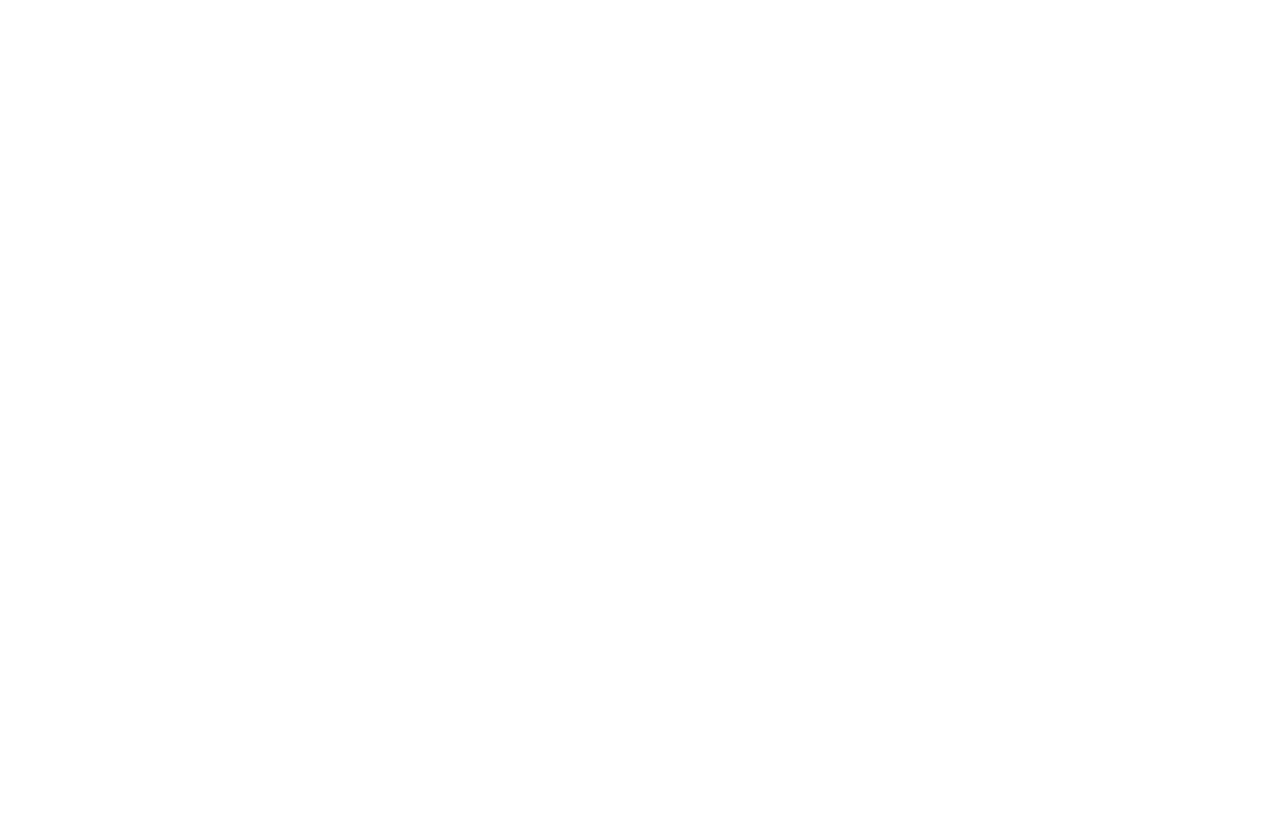
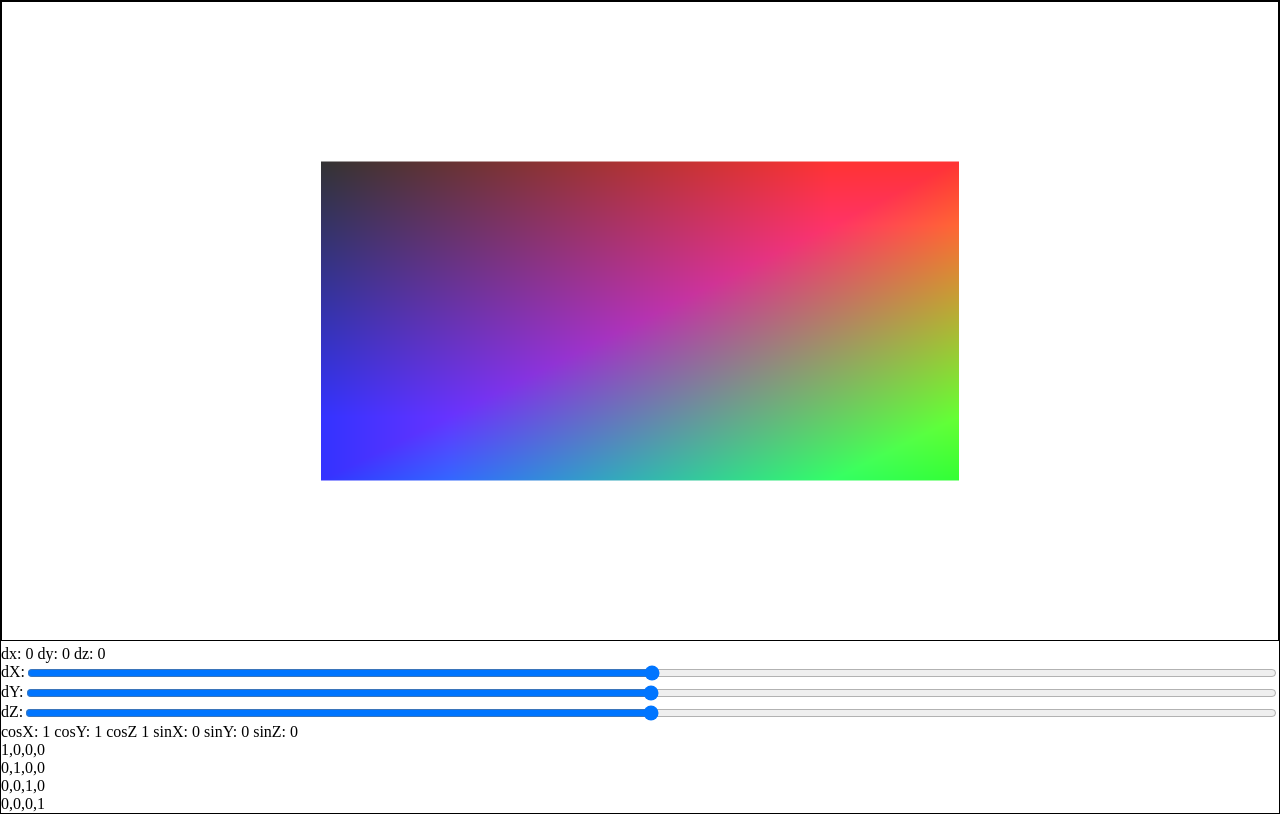
Before and after one commit to theBESToloch/webjl, a plain HTML site: page index.html in a window 1280 px wide. Drawn offline with Linux system fonts and the light colour scheme; animation ran at ten frames a second.

Commit message:
камера. v1

```diff
--- a/index.html
+++ b/index.html
@@ -10,6 +10,18 @@
 </head>
 <body>
     <canvas id="canvas"></canvas>
+    <div id="info"></div>
+    <div class="angel">
+        <label for="dx">dX:</label><input id="dx" type="range" max="180" min="-180" step="1" value="0"/>
+    </div>
+    <div class="angel">
+        <label for="dY">dY:</label><input id="dy" type="range" max="180" min="-180" step="1" value="0"/>
+    </div>
+    <div class="angel">
+        <label for="dY">dZ:</label><input id="dz" type="range" max="180" min="-180" step="1" value="0"/>
+    </div>
+    <div id="additional"></div>
+
     <script id="shader-fs" type="x-shader/x-fragment">
         void main(void) {
           gl_FragColor = vec4(1.0, 1.0, 1.0, 1.0);
@@ -25,6 +37,6 @@
           gl_Position = uPMatrix * uMVMatrix * vec4(aVertexPosition, 1.0);
         }
       </script>
-    <script src='main.js'></script>
+    <script src='main1.js'></script>
 </body>
 </html>
--- a/main.css
+++ b/main.css
@@ -1,4 +1,16 @@
-body, #canvas{
+body, #canvas {
     width: 100%;
     height: 100%;
+    border: 1px solid black;
+    margin: 0;
+    padding: 0;
+    box-sizing: border-box;
 }
+
+.angel {
+    display: flex;
+}
+
+.angel > input {
+    width: 100%;
+}
--- /dev/null
+++ b/main1.js
@@ -0,0 +1,303 @@
+let canvas = document.getElementById("canvas");
+let info = document.getElementById("info");
+let additional = document.getElementById("additional");
+let width = canvas.clientWidth;
+let height = canvas.clientHeight;
+
+canvas.width = width;
+canvas.height = height;
+
+let vertexShaderText = "\n" +
+    "attribute vec3 vertexPosition;\n" +
+    "attribute vec3 vertexColor;\n" +
+
+    "uniform mat4 uPMatrix;\n" +
+    "uniform mat4 uViewMatrix;\n" +
+
+    "uniform vec4 uPosVec;\n" +
+
+    "varying vec3 fragColor;\n" +
+
+    "void main(){\n" +
+    "fragColor = vertexColor;\n" +
+    "gl_Position = uViewMatrix * vec4(vertexPosition, 1) + uPosVec;\n" +
+    "//gl_Position = uViewMatrix * uPMatrix * vec4(vertexPosition, 1) + uPosVec;\n" +
+    "}";
+
+let fragmentShaderText = "\n" +
+    "precision mediump float;\n" +
+    "varying vec3 fragColor;\n" +
+    "\n" +
+    "void main(){\n" +
+    "\tgl_FragColor = vec4(fragColor, 0.8);\n" +
+    "}";
+
+let gl = initWebGL(canvas, width, height);      // инициализация контекста GL
+
+let vertexShader = createShader(gl, gl.VERTEX_SHADER, vertexShaderText);
+let fragmentShader = createShader(gl, gl.FRAGMENT_SHADER, fragmentShaderText);
+
+let program = createProgram(gl, vertexShader, fragmentShader);
+
+gl.useProgram(program);
+
+let positionAttribLocation = gl.getAttribLocation(program, "vertexPosition");
+gl.enableVertexAttribArray(positionAttribLocation);
+
+let colorAttribLocation = gl.getAttribLocation(program, "vertexColor");
+gl.enableVertexAttribArray(colorAttribLocation);
+
+let uniformLocation = gl.getUniformLocation(program, "uPMatrix");
+let uniformViewLocation = gl.getUniformLocation(program, "uViewMatrix");
+let uniformPosLocation = gl.getUniformLocation(program, "uPosVec");
+
+let vertexArray = [
+    // задняя часть
+    -0.5, -0.5, 0.5, 1, 0, 0,
+    -0.5, 0.5, 0.5, 0, 1, 0,
+    0.5, 0.5, 0.5, 0, 0, 1,
+    0.5, -0.5, 0.5, 0, 0, 0,
+    // лицевая часть
+    -0.5, -0.5, -0.5, 0, 0, 1,
+    -0.5, 0.5, -0.5, 0, 0, 0,
+    0.5, 0.5, -0.5, 1, 0, 0,
+    0.5, -0.5, -0.5, 0, 1, 0,
+];
+
+let vertexBuffer = gl.createBuffer();
+gl.bindBuffer(gl.ARRAY_BUFFER, vertexBuffer);
+gl.bufferData(gl.ARRAY_BUFFER, new Float32Array(vertexArray), gl.STATIC_DRAW);
+
+let indices = [
+    //лицевая часть
+    0, 1, 2,
+    0, 3, 2,        //++
+    //задняя часть
+    4, 5, 6,
+    4, 7, 6,        //++
+    //левая часть
+    1, 0, 4,
+    1, 5, 4,        //++
+    //правая часть
+    3, 2, 6,
+    3, 7, 6,        //++
+    //верхняя часть
+    2, 1, 5,
+    2, 6, 5,        //++
+    //нижняя часть
+    3, 0, 4,
+    3, 7, 4,        //++
+];
+
+// создание буфера индексов
+let indexBuffer = gl.createBuffer();
+gl.bindBuffer(gl.ELEMENT_ARRAY_BUFFER, indexBuffer);
+gl.bufferData(gl.ELEMENT_ARRAY_BUFFER, new Uint16Array(indices), gl.STATIC_DRAW);
+
+function createProgram(gl, vertexShader, fragmentShader) {
+    let program = gl.createProgram();
+
+    gl.attachShader(program, vertexShader);
+    gl.attachShader(program, fragmentShader);
+
+    gl.linkProgram(program);
+    gl.validateProgram(program);
+
+    if (!gl.getProgramParameter(program, gl.VALIDATE_STATUS)) {
+        console.error("Program validate error info:" + gl.getProgramInfoLog(program));
+    }
+    return program;
+}
+
+function createShader(gl, shaderType, shaderText) {
+    let shader = gl.createShader(shaderType);
+    gl.shaderSource(shader, shaderText);
+    gl.compileShader(shader);
+    if (!gl.getShaderParameter(shader, gl.COMPILE_STATUS)) {
+        console.error("Shader error info:" + gl.getShaderInfoLog(shader));
+    }
+    return shader;
+}
+
+let camera = {
+    left: -5,
+    right: 5,
+    bottom: -5,
+    top: 5,
+    far: 5,
+    near: -1,
+}
+
+let position = {
+    x: 0,
+    y: 0,
+    z: 1,
+}
+
+let angles = new function () {
+    this.dX = 0;
+    this.dY = 0;
+    this.dZ = 0;
+    this.toString = () => {
+        return `dx: ${this.dX} dy: ${this.dY} dz: ${this.dZ}`
+    }
+}
+
+function getProjectionMatrix(camera) {
+    return new Float32Array([
+        2 * camera.near / (camera.right - camera.left), 0, (camera.right + camera.left) / (camera.right - camera.left), 0,
+        0, 2 * camera.near / (camera.top - camera.bottom), (camera.top + camera.bottom) / (camera.top - camera.bottom), 0,
+        0, 0, -(camera.far + camera.near) / (camera.far - camera.near), -(2 * camera.far * camera.near) / (camera.far - camera.near),
+        0, 0, -1, 0
+    ]);
+
+}
+
+function getPosition(position) {
+    if (control.ArrowLeft) position.x -= 0.1;
+    if (control.ArrowRight) position.x += 0.1;
+    if (control.ArrowDown) position.z -= 0.1;
+    if (control.ArrowUp) position.z += 0.1;
+    return new Float32Array([position.x, position.y, position.z, 0]);
+
+}
+
+function getViewMatrix() {
+    let cosX = Math.cos(angles.dX / 180 * Math.PI);
+    let cosY = Math.cos(angles.dY / 180 * Math.PI);
+    let cosZ = Math.cos(angles.dZ / 180 * Math.PI);
+    let sinX = Math.sin(angles.dX / 180 * Math.PI);
+    let sinY = Math.sin(angles.dY / 180 * Math.PI);
+    let sinZ = Math.sin(angles.dZ / 180 * Math.PI);
+
+    let newVar = [
+        cosY * cosZ, -cosY * sinZ, sinY, 0,
+        sinX * sinY * cosZ + cosX * sinZ, -sinX * sinY * sinZ + cosX * cosZ, -sinX * cosY, 0,
+        -cosX * sinY * cosZ + sinX * sinZ, cosX * sinY * sinZ + sinX * cosZ, cosX * cosY, 0,
+        0, 0, 0, 1
+    ];
+
+    let map = newVar.map((value) => value < 0.00001 ? 0 : value);
+    additional.innerText = `cosX: ${cosX} cosY: ${cosY} cosZ ${cosZ} sinX: ${sinX} sinY: ${sinY} sinZ: ${sinZ}`;
+    additional.append(document.createElement("br"));
+    additional.append(map.slice(0, 4));
+    additional.append(document.createElement("br"));
+    additional.append(map.slice(4, 8));
+    additional.append(document.createElement("br"));
+    additional.append(map.slice(8, 12));
+    additional.append(document.createElement("br"));
+    additional.append(map.slice(12, 16));
+    return new Float32Array(newVar);
+}
+
+function draw() {
+    gl.uniformMatrix4fv(uniformLocation, false, getProjectionMatrix(camera));
+    gl.uniformMatrix4fv(uniformViewLocation, false, getViewMatrix());
+    gl.uniform4fv(uniformPosLocation, getPosition(position));
+
+    gl.vertexAttribPointer(positionAttribLocation, 3, gl.FLOAT, false, 6 * Float32Array.BYTES_PER_ELEMENT, 0);
+    gl.vertexAttribPointer(colorAttribLocation, 3, gl.FLOAT, false, 6 * Float32Array.BYTES_PER_ELEMENT, 3 * Float32Array.BYTES_PER_ELEMENT);
+
+    gl.drawElements(gl.TRIANGLES, indices.length, gl.UNSIGNED_SHORT, 0);
+}
+
+function initWebGL(canvas, width, height) {
+    let gl = null;
+
+    try {
+        // Попытаться получить стандартный контекст. Если не получится, попробовать получить экспериментальный.
+        gl = canvas.getContext("webgl") || canvas.getContext("experimental-webgl");
+    } catch (e) {
+        console.error(e);
+    }
+
+    // Если мы не получили контекст GL, завершить работу
+    if (!gl) {
+        alert("Unable to initialize WebGL. Your browser may not support it.");
+        throw new Error();
+    }
+
+    gl.viewport(0, 0, width, height);
+
+    gl.clearColor(200.0, 200.0, 200.0, 1.0);                      // установить в качестве цвета очистки буфера цвета чёрный, полная непрозрачность
+    gl.enable(gl.DEPTH_TEST);                               // включает использование буфера глубины
+    gl.depthFunc(gl.LEQUAL);                                // определяет работу буфера глубины: более ближние объекты перекрывают дальние
+    gl.clear(gl.COLOR_BUFFER_BIT | gl.DEPTH_BUFFER_BIT);      // очистить буфер цвета и буфер глубины.
+
+    return gl;
+}
+
+let control = {
+    ArrowUp: false,
+    ArrowDown: false,
+    ArrowLeft: false,
+    ArrowRight: false,
+}
+
+canvas.addEventListener("keydown", (e) => control[e.key] = true);
+canvas.addEventListener("keyup", (e) => control[e.key] = false);
+
+document.addEventListener("mousedown", onMouseDown);
+document.addEventListener("mouseup", onMouseUp);
+document.addEventListener("mousemove", onMouseMove);
+
+let mouseDown = false;
+
+let mousePosition = {
+    x: null,
+    y: null
+}
+
+function onMouseDown(e) {
+    e.stopPropagation();
+    mouseDown = true;
+    mousePosition.x = e.offsetX;
+    mousePosition.y = e.offsetY;
+}
+
+function onMouseUp(e) {
+    e.stopPropagation();
+    mouseDown = false;
+}
+
+function onMouseMove(e) {
+    e.stopPropagation();
+    if (!mouseDown) return;
+    let delX = (e.offsetX - mousePosition.x) * 0.1;
+    let delY = (e.offsetY - mousePosition.y) * 0.1;
+
+    let cosX = Math.cos(angles.dX / 180 * Math.PI);
+    let cosY = Math.cos(angles.dY / 180 * Math.PI);
+    let cosZ = Math.cos(angles.dZ / 180 * Math.PI);
+    let sinX = Math.sin(angles.dX / 180 * Math.PI);
+    let sinY = Math.sin(angles.dY / 180 * Math.PI);
+    let sinZ = Math.sin(angles.dZ / 180 * Math.PI);
+
+    /*    angles.dX += (-delX * sinY * sinZ + delY * cosY * cosZ);
+        angles.dY += (delX * cosX * cosZ - delY * sinX * cosZ);
+        angles.dZ += (delX * sinX * sinY + delY * sinY * cosX);*/
+
+    angles.dX += (-delX * cosY * sinZ + delY * cosY * cosZ);
+    angles.dY += (delX * cosX * cosZ + delY * cosX * sinZ);
+    angles.dZ += (-delX * sinX * cosY + delY * cosX * sinY);
+
+    mousePosition = {
+        x: e.offsetX,
+        y: e.offsetY
+    }
+}
+
+let dxinput = document.getElementById("dx");
+let dyinput = document.getElementById("dy");
+let dzinput = document.getElementById("dz");
+dxinput.addEventListener("change", ev => angles.dX = ev.target.value);
+dyinput.addEventListener("change", ev => angles.dY = ev.target.value);
+dzinput.addEventListener("change", ev => angles.dZ = ev.target.value);
+
+
+let callback = (timestamp) => {
+    info.innerText = angles;
+    draw();
+    requestAnimationFrame(callback);
+};
+requestAnimationFrame(callback);
```
Also changed, not shown: 1.html (added, +141 -0 lines), main.js (+1 -6 lines).
